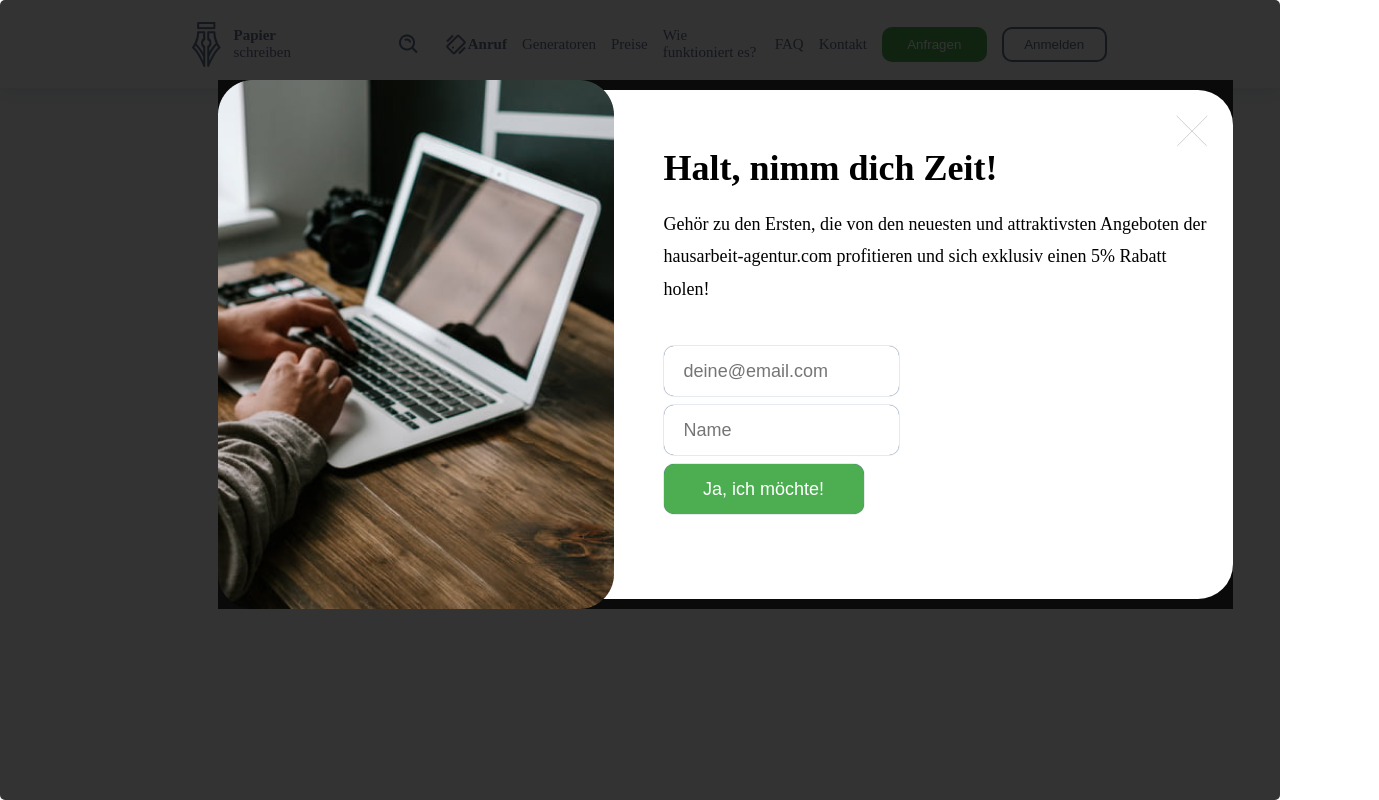
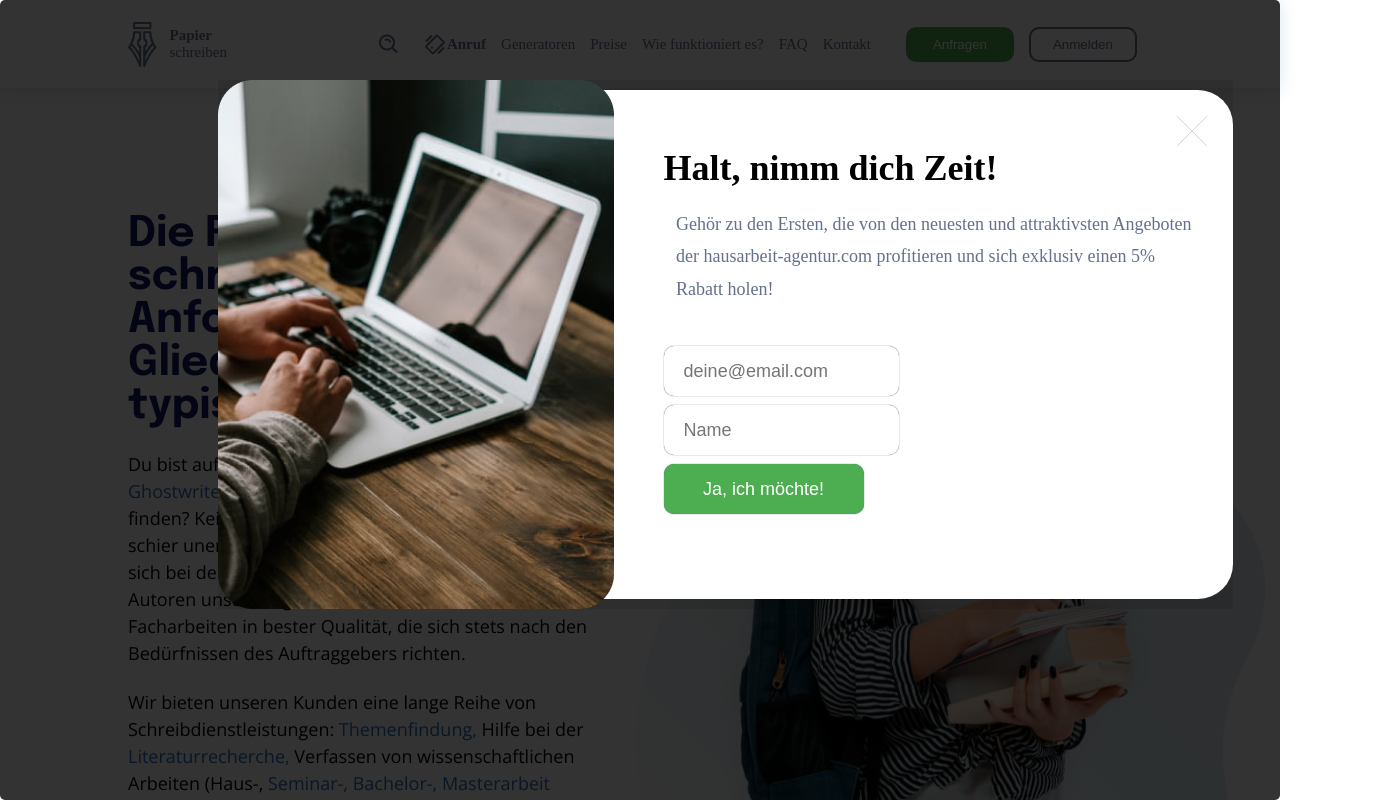
Before and after one commit to tomahawk535/Rasie.band, a website: page main-fe/app/index.html in a window 1280 px wide. Both pictures are taken after a click on the item "Anruf". Shown: the top 800 px of the page, 1379 px wide, since content can reach past the window. Drawn offline with nearby package versions, Linux system fonts and the light colour scheme; files that its build step writes are made by us from their sources.

Commit message:
add new section

```diff
--- a/main-fe/app/index.html
+++ b/main-fe/app/index.html
@@ -9,7 +9,8 @@
 
     <link rel="shortcut icon" href="img/logo.png" type="image/png">
     <link rel="stylesheet" href="style/style.min.css">
-
+    <link rel="preconnect" href="https://fonts.gstatic.com">
+    <link href="https://fonts.googleapis.com/css2?family=Epilogue:wght@300;400;600;700&family=Open+Sans:wght@300;400;600;700&display=swap" rel="stylesheet">
 </head>
 <body>
     <header>
@@ -30,11 +31,9 @@
             <input type="button" value="Anfragen" class="success-btm">
             <input type="button" value="Anmelden" class="primary-btn">
         </nav>
-    </header>
-    <article>
         <div class="popup" id="pop-up-form">
             <div class="popup-item" >
-                <img src="img/popup-img%201.png" alt="pop-up">
+                <img src="img/popup-img%201.png" alt="pop-up" class="no-mobile">
                 <div class="popup_form">
                     <img src="img/icon/close-pop-up.svg" alt="close" width="32px" height="32px" id="pop-up-close">
                     <h3>Halt, nimm dich Zeit!</h3>
@@ -55,6 +54,28 @@
             </div>
         </div>
 
+    </header>
+    <article>
+       <div class="promo">
+           <div class="promo-info">
+               <h1>Die Facharbeit schreiben – Anforderungen, Gliederung
+                   und typische Fehler </h1>
+               <p>Du bist auf der Suche nach einem <span>professionellen Ghostwriter,</span> kannst aber den passenden Autor nicht finden?
+                   Kein Wunder, denn im Internet gibt es eine schier unendliche Anzahl an Angeboten! Da kann man sich bei der
+                   Auswahl leicht irren. Aber nicht bei uns! Die Autoren unserer Agentur schreiben wissenschaftliche Facharbeiten
+                   in bester Qualität, die sich stets nach den Bedürfnissen des Auftraggebers richten.</p>
+               <p>Wir bieten unseren Kunden eine lange Reihe von Schreibdienstleistungen: <span>Themenfindung,</span> Hilfe bei der
+                   <span>Literaturrecherche,</span> Verfassen von wissenschaftlichen Arbeiten (Haus-, <span>Seminar-, Bachelor-, Masterarbeit</span> usw.),
+                   <span>Korrekturlesen, Lektorat</span> und <span>Plagiatsprüfung.</span> Diese Leistungen stehen nicht nur auf Deutsch, sondern beispielsweise
+                   auch auf <span>Englisch</span> zur Verfügung.</p>
+               <input type="button" value="Probier jetzt aus">
+           </div>
+           <div class="promo-img no-mobile">
+               <img src="img/promo-img%201%20(1).png" alt="promo-img" width="448.48px" height="647px">
+               </div>
+               <div class="promo-bg">
+           </div>
+       </div>
     </article>
 
     <script src="https://ajax.googleapis.com/ajax/libs/jquery/3.5.1/jquery.min.js"></script>
--- a/main-fe/app/js/main.js
+++ b/main-fe/app/js/main.js
@@ -1,15 +1,17 @@
 $(document).ready(function(){
     PopUpHide();
 });
+
+
 //Функция отображения PopUp
 function PopUpShow(){
-    $("#pop-up-form").show();
+    $("#pop-up-form").fadeIn();
 
 }
 $('#pop-up').click(PopUpShow)
 
 //Функция скрытия PopUp
 function PopUpHide() {
-    $("#pop-up-form").hide();
+    $("#pop-up-form").fadeOut();
 }
 $('#pop-up-close').click(PopUpHide);
--- a/main-fe/app/scss/style.scss
+++ b/main-fe/app/scss/style.scss
@@ -1,6 +1,24 @@
 $max-width: 120rem;
-$main-side-padding: 15%;
-
+$main-side-padding: 10%;
+$success-btn-color: #4CAE50;
+$span-text-color: #286DBD;
+$main-text-color: #63718E;
+$header-font: 'Epilogue', sans-serif;
+$paragraph-font: 'Open Sans', sans-serif;
+@mixin success-box-shadow {
+  box-shadow: 0 5px 10px rgba(76, 174, 80, 0.3);
+}
+@mixin primary-box-shadow {
+  box-shadow: 0 2px 16px rgba(32, 108, 164, 0.16);
+}
+@mixin paragraph-middle {
+  font-family: $paragraph-font;
+  font-size: 1.125rem;
+}
+@mixin paragraph-small {
+  font-family: $paragraph-font;
+  font-size: 1rem;
+}
 
 *{
   margin: 0;
@@ -18,9 +36,9 @@ body {
     align-items: center;
     padding: 0 $main-side-padding;
     background-color: #fff;
-    box-shadow: 0 2px 16px rgba(32, 108, 164, 0.16);
+    @include primary-box-shadow;
     p {
-      color: #63718E;
+      color: $main-text-color;
       font-size: 15px;
       margin: 0 0.78125rem;
     }
@@ -44,7 +62,7 @@ body {
         }
         &:hover {
           border: 1px solid rgba(32, 108, 164, 0.16);
-          box-shadow: 0 2px 16px rgba(32, 108, 164, 0.16) ;
+          @include primary-box-shadow;
           border-radius: 5px;
         }
       }
@@ -58,7 +76,7 @@ body {
         .nav_item {
           list-style-type: none;
           font-size: 15px;
-          color: #63718E;
+          color: $main-text-color;
           margin-right: 0.9375rem;
           align-self: center;
           &:hover {
@@ -80,19 +98,19 @@ body {
       }
       .success-btm {
         color: #ffffff;
-        background-color: #4CAE50;
+        background-color: $success-btn-color;
         border: none;
         &:hover {
-          box-shadow: 0 5px 10px rgba(76, 174, 80, 0.3);
+          @include success-box-shadow;
         }
       }
       .primary-btn {
-        color: #63718E;
-        border: 2px solid #63718E;
+        color: $main-text-color;
+        border: 2px solid $main-text-color;
         background-color: #fff;
         &:hover {
-          color: #4CAE50;
-          border: 2px solid #4CAE50;
+          color: $success-btn-color;
+          border: 2px solid $success-btn-color;
         }
       }
     }
@@ -100,7 +118,6 @@ body {
   // -- header style end here --
 
   // --pop-up style start here --
-
   .popup {
     position: absolute;
     top: 0;
@@ -117,7 +134,7 @@ body {
     position: absolute;
     top: 10%;
     left: 17%;
-    background-color: rgba(0, 0, 0, 0.8);
+    background-color: rgba(0, 0, 0, 0.1);
     img {
       z-index: 1;
     }
@@ -164,14 +181,88 @@ body {
         input[type=submit]{
           width: 200px;
           color: #ffffff;
-          background-color: #4CAE50;
+          background-color: $success-btn-color;
           &:hover {
             cursor: pointer;
-            box-shadow: 0 5px 10px rgba(76, 174, 80, 0.3);
+            @include success-box-shadow;
           }
         }
       }
 
     }
   }
+  // -- pop-up style end here --
+  // -- article style start hehe --
+  article {
+    display: flex;
+    flex-wrap: wrap;
+    max-width:  $max-width;
+    padding: 7.8125rem $main-side-padding;
+    .promo {
+      flex-basis: 100%;
+      display: flex;
+      flex-wrap: wrap;
+      .promo-info {
+        flex-basis: 47%;
+        margin-right: auto;
+        padding-right: 1rem;
+        h1 {
+          color: #111563;
+          font-size: 2.625em;
+          font-family: $header-font;
+        }
+        p {
+          margin: 1.25em 0;
+          line-height: 1.6875rem;
+          @include paragraph-middle;
+          span {
+            color: $span-text-color;
+          }
+        }
+
+        input {
+          background-color: $success-btn-color;
+          color: #fff;
+          border-radius: 10px;
+          width: 17.5rem;
+          height: 3.3125em;
+          outline: none;
+          border: none;
+          font-size: 1.25em;
+          font-weight: 700;
+          margin: 1.875rem 0 0 0;
+          &:hover {
+            @include success-box-shadow;
+            cursor: pointer;
+          }
+        }
+      }
+      .promo-img {
+        flex-basis: 53%;
+        max-width: 682px;
+        margin-left: auto;
+        background-image: url("../img/dots.svg");
+        background-repeat: no-repeat;
+        background-position: top left;
+        padding-left: 103px;
+        overflow: hidden;
+        border-bottom-right-radius: 50%;
+        border-bottom-left-radius: 50%;
+      }
+      .promo-bg {
+        background-image: url("../img/promo-vector (1).svg");
+        background-repeat: no-repeat;
+        background-size: contain;
+        transform: matrix(0.92, 0.39, -0.39, 0.92, 0, 0);
+        width: 632px;
+        height: 678px;
+        z-index: -1;
+        position: relative;
+        top: -630px;
+        left: 50%;
+        overflow: hidden;
+      }
+    }
+
+  }
 }
```
Also changed, not shown: main-fe/app/img/advantages-image.png (added), main-fe/app/img/dots.svg (added), main-fe/app/img/man-image.png (added), main-fe/app/img/promo-img 1 (1).png (added), main-fe/app/img/promo-vector (1).svg (added), main-fe/app/img/specialist-image.png (added), main-fe/app/js/main.min.js, main-fe/app/style/style.min.css, 2 other files.
